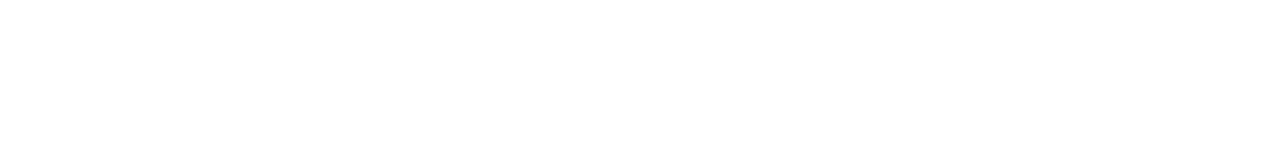
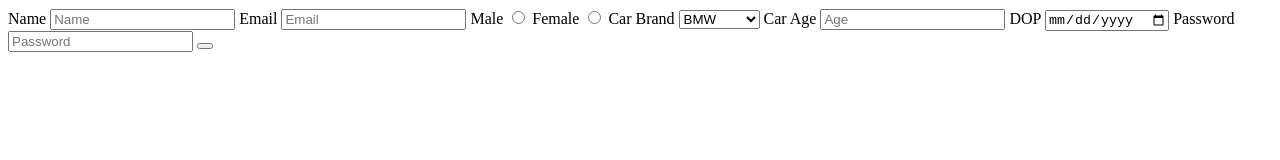
Before and after one commit to acciojob/car-insurance-form-Surajkr1999, a website: page main.html in a window 1280 px wide. Drawn offline with Linux system fonts and the light colour scheme.

Commit message:
created a submission

```diff
--- a/main.html
+++ b/main.html
@@ -4,10 +4,49 @@
 
 <head>
 	<link rel="stylesheet" href="styles.css">
+	<title>Car Insurance Registration Form</title>
 </head>
 
 <body>
 	<!-- the entire body must be written by student -->
+<form method="post">
+		<label for="name">Name</label>
+		<input placeholder="Name" type="Text" id="name" required>
+		<label for="email">Email</label>
+		<input placeholder="Email" type="Email" id="email" required>
+
+		<label for="gender">Male</label>
+		<input type="Radio" id="gender_m" name="gender" required>
+		<label for="gender">Female</label>
+		<input type="Radio" id="gender_f" name="gender" required>
+		<label for="cars">Car Brand</label>
+		<select placeholder="--Please choose an option--" id="cars" >
+			<option>BMW</option>
+			<option>Audi</option>
+			<option>Mercedez</option>
+		</select>
+
+		<label for="age">Car Age</label>
+		<input placeholder="Age" type="Number" id="age" required>
+		<label for="dop">DOP</label>
+		<input type="Date" id="dop" required>
+
+		<label for="password">Password</label>
+		<input placeholder="Password" type="Password" id="password" required>
+
+		<button type="Submit">
+
+
+	</form>
+
+
+
+
+
+
+
+
+
     <script type="text/javascript" src="./script.js">
 </script>
 
```
